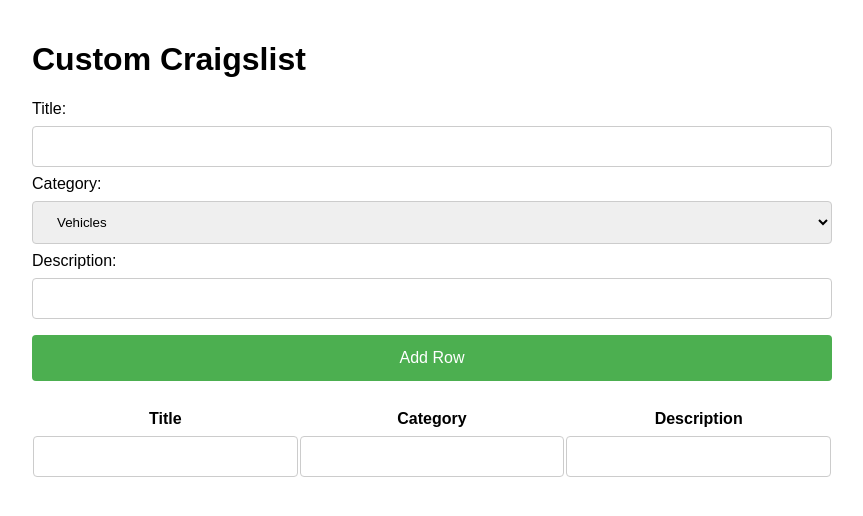
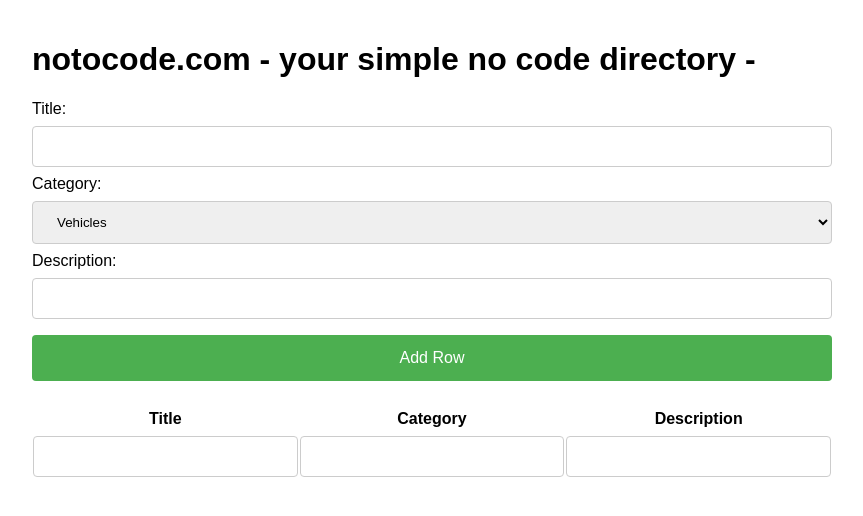
Before and after one commit to xexax/notocodeapp, a plain HTML site: page index.html in a window 1280 px wide. Shown: the whole page, without its empty margins (208-1071 px from the left). Drawn offline with Linux system fonts and the light colour scheme; no server answers.

Commit message:
header update

```diff
--- a/index.html
+++ b/index.html
@@ -23,7 +23,7 @@
     </script>
 </head>
 <body>
-    <h1>Custom Craigslist</h1>
+    <h1>notocode.com - your simple no code directory - </h1>
 
     <form id="postForm">
         <label for="title">Title:</label>
```
